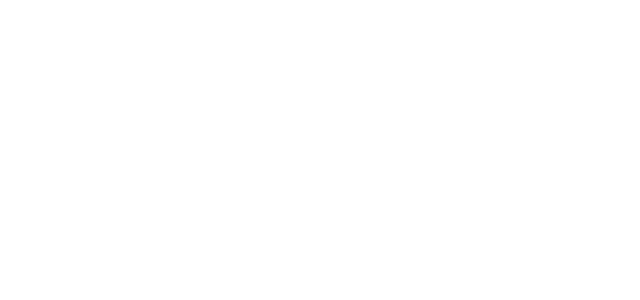
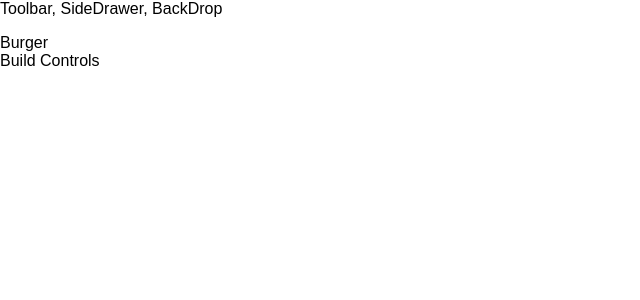
Before and after one commit to novoamanny/Burger-Builder, a React app in the folder burger-builder-app/: page / in a window 1280 px wide. Shown: the top 300 px of the page, without its empty margins (0-640 px from the left). Built offline with nearby package versions, Linux system fonts and the light colour scheme.

Commit message:
A Layout component has been added. In addition the BurgerBuilder container file has been added aswell.

```diff
--- a/burger-builder-app/src/App.js
+++ b/burger-builder-app/src/App.js
@@ -1,11 +1,15 @@
 import React, { Component } from 'react';
+import Layout from './components/Layout/Layout';
+import BurgerBuilder from './containers/BurgerBuilder/BurgerBuilder';
 import './App.css';
 
 class App extends Component {
   render() {
     return (
-      <div >
-
+      <div>
+        <Layout>
+          <BurgerBuilder/>
+        </Layout>
       </div>
     );
   }
--- /dev/null
+++ b/burger-builder-app/src/components/Layout/Layout.css
@@ -0,0 +1,3 @@
+.Content{
+    margin-top: 16px;
+}
--- /dev/null
+++ b/burger-builder-app/src/components/Layout/Layout.js
@@ -0,0 +1,14 @@
+import React from 'react';
+import classes from './Layout.css'
+import Aux from '../../hoc/Aux';
+
+const layout = (props) =>(
+    <Aux>
+        <div>Toolbar, SideDrawer, BackDrop</div>
+        <main className={classes.Content}>
+            {props.children}
+        </main>
+    </Aux>
+);
+
+export default layout;
--- /dev/null
+++ b/burger-builder-app/src/containers/BurgerBuilder/BurgerBuilder.js
@@ -0,0 +1,15 @@
+import React, {Component} from 'react';
+import Aux from '../../hoc/Aux';
+
+class BurgerBuilder extends Component{
+    render (){
+        return (
+            <Aux>
+                <div>Burger</div>
+                <div>Build Controls</div>
+            </Aux>
+        );
+    }
+}
+
+export default BurgerBuilder;
--- /dev/null
+++ b/burger-builder-app/src/hoc/Aux.js
@@ -0,0 +1,3 @@
+const aux = (props) => props.children;
+
+export default aux;
```
